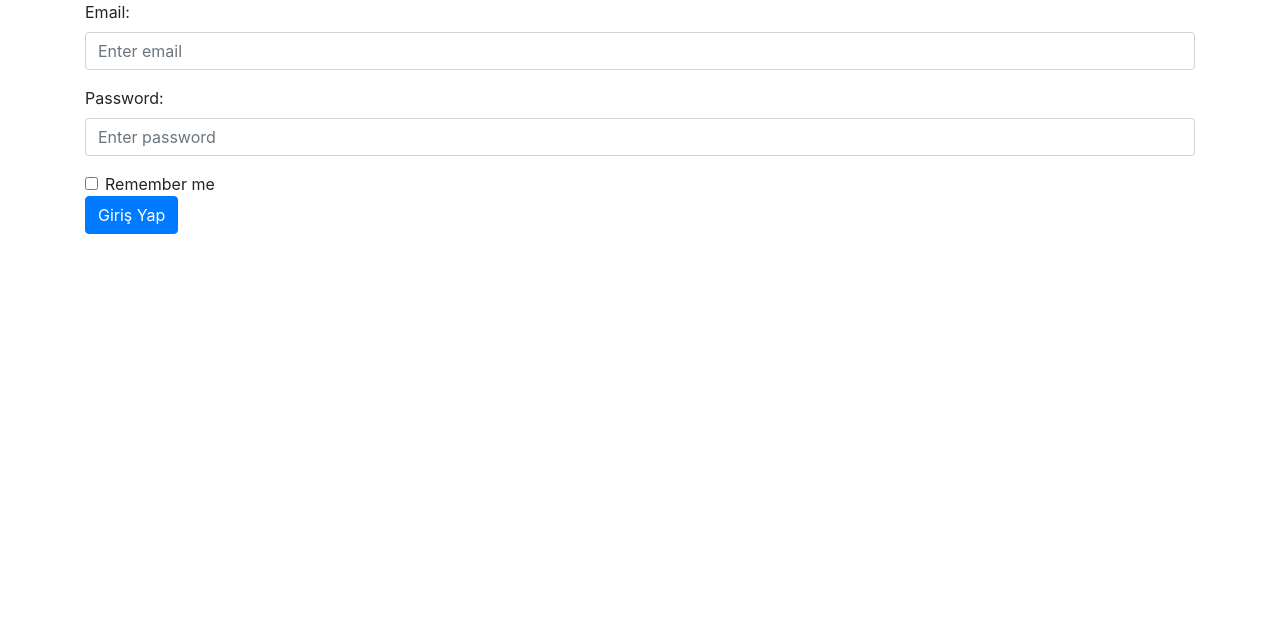
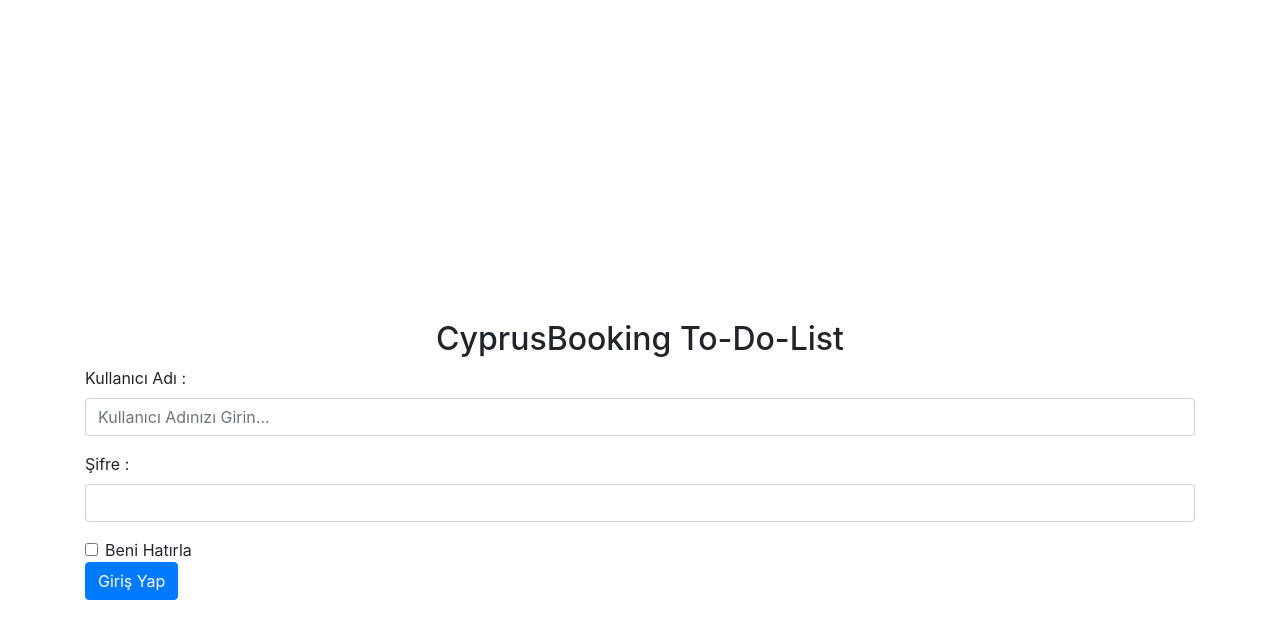
Before and after one commit to kunduzyazilim/toDo, a Django app: page /girisYap/ in a window 1280 px wide. Shown: the top 639 px of the page. Run offline with Django 3.2, Linux system fonts and the light colour scheme; some libraries are stand-ins or nearby versions.

Commit message:
Vers:0.0005

```diff
--- a/templates/index.html
+++ b/templates/index.html
@@ -3,7 +3,7 @@
 <head>
     <title>{{ PageTitle }}</title>
     <meta name="viewport" content="width=device-width, initial-scale=1">
-    <link rel="stylesheet" href="{% static 'css/style.css' %}">
+    <link rel="stylesheet" href="{% static 'css/todo.css' %}">
     <link rel="stylesheet" href="https://maxcdn.bootstrapcdn.com/bootstrap/4.0.0/css/bootstrap.min.css" integrity="sha384-Gn5384xqQ1aoWXA+058RXPxPg6fy4IWvTNh0E263XmFcJlSAwiGgFAW/dAiS6JXm" crossorigin="anonymous">
     <script src="https://maxcdn.bootstrapcdn.com/bootstrap/4.0.0/js/bootstrap.min.js" integrity="sha384-JZR6Spejh4U02d8jOt6vLEHfe/JQGiRRSQQxSfFWpi1MquVdAyjUar5+76PVCmYl" crossorigin="anonymous"></script>
 </head>
@@ -14,7 +14,7 @@
 <div id="myDIV" class="header">
   <h2 class="baslik">{{ PageTitle }}</h2>
   {{ form }}
-  <input type="submit" onclick="newElement()" class="addBtn" value="Ekle"/>
+  <input type="submit" class="addBtn" value="Ekle"/> <!--onclick="newElement()"-->
 </div>
 </form>
 {% if hata %}
--- a/templates/login.html
+++ b/templates/login.html
@@ -1,29 +1,36 @@
-<!DOCTYPE html>
+{% load static %}<!DOCTYPE html>
 <html>
 <head>
     <title>{{ PageTitle }}</title>
     <meta name="viewport" content="width=device-width, initial-scale=1">
-    <link rel="stylesheet" href="https://maxcdn.bootstrapcdn.com/bootstrap/4.0.0/css/bootstrap.min.css" integrity="sha384-Gn5384xqQ1aoWXA+058RXPxPg6fy4IWvTNh0E263XmFcJlSAwiGgFAW/dAiS6JXm" crossorigin="anonymous">
-    <script src="https://maxcdn.bootstrapcdn.com/bootstrap/4.0.0/js/bootstrap.min.js" integrity="sha384-JZR6Spejh4U02d8jOt6vLEHfe/JQGiRRSQQxSfFWpi1MquVdAyjUar5+76PVCmYl" crossorigin="anonymous"></script>
+    <link rel="stylesheet" href="https://maxcdn.bootstrapcdn.com/bootstrap/4.0.0/css/bootstrap.min.css"
+          integrity="sha384-Gn5384xqQ1aoWXA+058RXPxPg6fy4IWvTNh0E263XmFcJlSAwiGgFAW/dAiS6JXm" crossorigin="anonymous">
+    <link rel="stylesheet" href="{% static 'css/style.css' %}">
 </head>
 <body>
+
 <div class="container">
-<form method="post">
+
+    <form method="post" class="login-form">{% csrf_token %}
+        <h2 class="text-center">{{ PageTitle }}</h2>
         <div class="form-group">
-      <label for="email">Email:</label>
-      <input type="email" class="form-control" id="email" placeholder="Enter email" name="usrname">
+            <label for="{{ form.userName.id_for_label }}">{{ form.userName.label }}</label>
+            {{ form.userName }}
         </div>
         <div class="form-group">
-      <label for="pwd">Password:</label>
-      <input type="password" class="form-control" id="pwd" placeholder="Enter password" name="pswd">
+            <label for="{{ form.passwd.id_for_label }}">{{ form.passwd.label }}</label>
+            {{ form.passwd }}
         </div>
         <div class="form-check">
             <label class="form-check-label">
-        <input class="form-check-input" type="checkbox" name="remember"> Remember me
+                {{ form.remember }} {{ form.remember.label }}
             </label>
         </div>
-    <input type="submit" class="btn btn-primary" value="Giriş Yap" />
+        <input type="submit" class="btn btn-primary" value="Giriş Yap"/>
     </form>
 </div>
+<script src="https://maxcdn.bootstrapcdn.com/bootstrap/4.0.0/js/bootstrap.min.js"
+        integrity="sha384-JZR6Spejh4U02d8jOt6vLEHfe/JQGiRRSQQxSfFWpi1MquVdAyjUar5+76PVCmYl"
+        crossorigin="anonymous"></script>
 </body>
 </html>
--- a/templates/static/css/style.css
+++ b/templates/static/css/style.css
@@ -1,111 +1,3 @@
-/* Remove margins and padding from the list */
-ul {
-  margin: 0;
-  padding: 0;
+.login-form{
+  margin-top: 20em;
 }
-
-/* Style the list items */
-ul li {
-  cursor: pointer;
-  position: relative;
-  padding: 12px 8px 12px 40px;
-  list-style-type: none;
-  background: #eee;
-  font-size: 18px;
-  transition: 0.2s;
-
-  /* make the list items unselectable */
-  -webkit-user-select: none;
-  -moz-user-select: none;
-  -ms-user-select: none;
-  user-select: none;
-}
-
-/* Set all odd list items to a different color (zebra-stripes) */
-ul li:nth-child(odd) {
-  background: #f9f9f9;
-}
-
-/* Darker background-color on hover */
-ul li:hover {
-  background: #ddd;
-}
-
-/* When clicked on, add a background color and strike out text */
-ul li.checked {
-  background: #888;
-  color: #fff;
-  text-decoration: line-through;
-}
-
-/* Add a "checked" mark when clicked on */
-ul li.checked::before {
-  content: '';
-  position: absolute;
-  border-color: #fff;
-  border-style: solid;
-  border-width: 0 2px 2px 0;
-  top: 10px;
-  left: 16px;
-  transform: rotate(45deg);
-  height: 15px;
-  width: 7px;
-}
-
-/* Style the close button */
-.close {
-  position: absolute;
-  right: 0;
-  top: 0;
-  padding: 12px 16px 12px 16px;
-}
-
-.close:hover {
-  background-color: #f44336;
-  color: white;
-}
-
-/* Style the header */
-.header {
-  background-color: #f44336;
-  padding: 30px 40px;
-  color: white;
-  text-align: center;
-}
-
-/* Clear floats after the header */
-.header:after {
-  content: "";
-  display: table;
-  clear: both;
-}
-
-/* Style the input */
-input {
-  border: none;
-  width: 75%;
-  padding: 10px;
-  float: left;
-  font-size: 16px;
-}
-
-/* Style the "Add" button */
-.addBtn {
-  padding: 10px;
-  width: 25%;
-  background: #d9d9d9;
-  color: #555;
-  float: left;
-  text-align: center;
-  font-size: 16px;
-  cursor: pointer;
-  transition: 0.3s;
-}
-
-.addBtn:hover {
-  background-color: #bbb;
-}
-
-.baslik{
-  margin:10px;
-}
--- a/toDo/forms.py
+++ b/toDo/forms.py
@@ -13,10 +13,29 @@ class toDoListForm (forms.Form):
     )
 
 class userLoginForm (forms.Form):
-    loginPage = forms.CharField(
+    userName = forms.CharField(
+        label="Kullanıcı Adı : ",
         widget=forms.TextInput(attrs={
-            "id":"myInput",
+            "id":"usrName",
+            "class":"form-control",
             "placeholder":"Kullanıcı Adınızı Girin...",
             "name":"usrname",
         })
     )
+    passwd = forms.CharField(
+        label="Şifre : ",
+        widget=forms.PasswordInput(attrs={
+            "id":"sifre",
+            "class": "form-control",
+            "name": "pswd",
+        })
+    )
+    remember = forms.BooleanField(
+        label="Beni Hatırla",
+        required=False,
+        widget=forms.CheckboxInput(attrs={
+            "id":"hatirla",
+            "class": "form-check-input",
+            "name": "remember",
+        })
+    )
--- a/toDo/settings.py
+++ b/toDo/settings.py
@@ -37,6 +37,9 @@ INSTALLED_APPS = [
     'django.contrib.sessions',
     'django.contrib.messages',
     'django.contrib.staticfiles',
+    'django.contrib.sites',
+    #'django.contrib.admindocs',
+    'toDo'
 ]
 
 MIDDLEWARE = [
--- a/toDo/urls.py
+++ b/toDo/urls.py
@@ -14,11 +14,13 @@ Including another URLconf
     2. Add a URL to urlpatterns:  path('blog/', include('blog.urls'))
 """
 from django.contrib import admin
+
+admin.autodiscover()
 from django.urls import path
-from .views import toDo_List,userLogin
+from .views import toDo_List, userLogin
 
 urlpatterns = [
-    path(r'',toDo_List),
+    path(r'', toDo_List),
     path(r'girisYap/', userLogin),
     path(r'admin/', admin.site.urls),
 ]
```
Also changed, not shown: templates/static/css/todo.css (added, +111 -0 lines), toDo/models.py (+6 -10 lines), db.sqlite3. Lines whose indentation alone changed are shown as unchanged.
